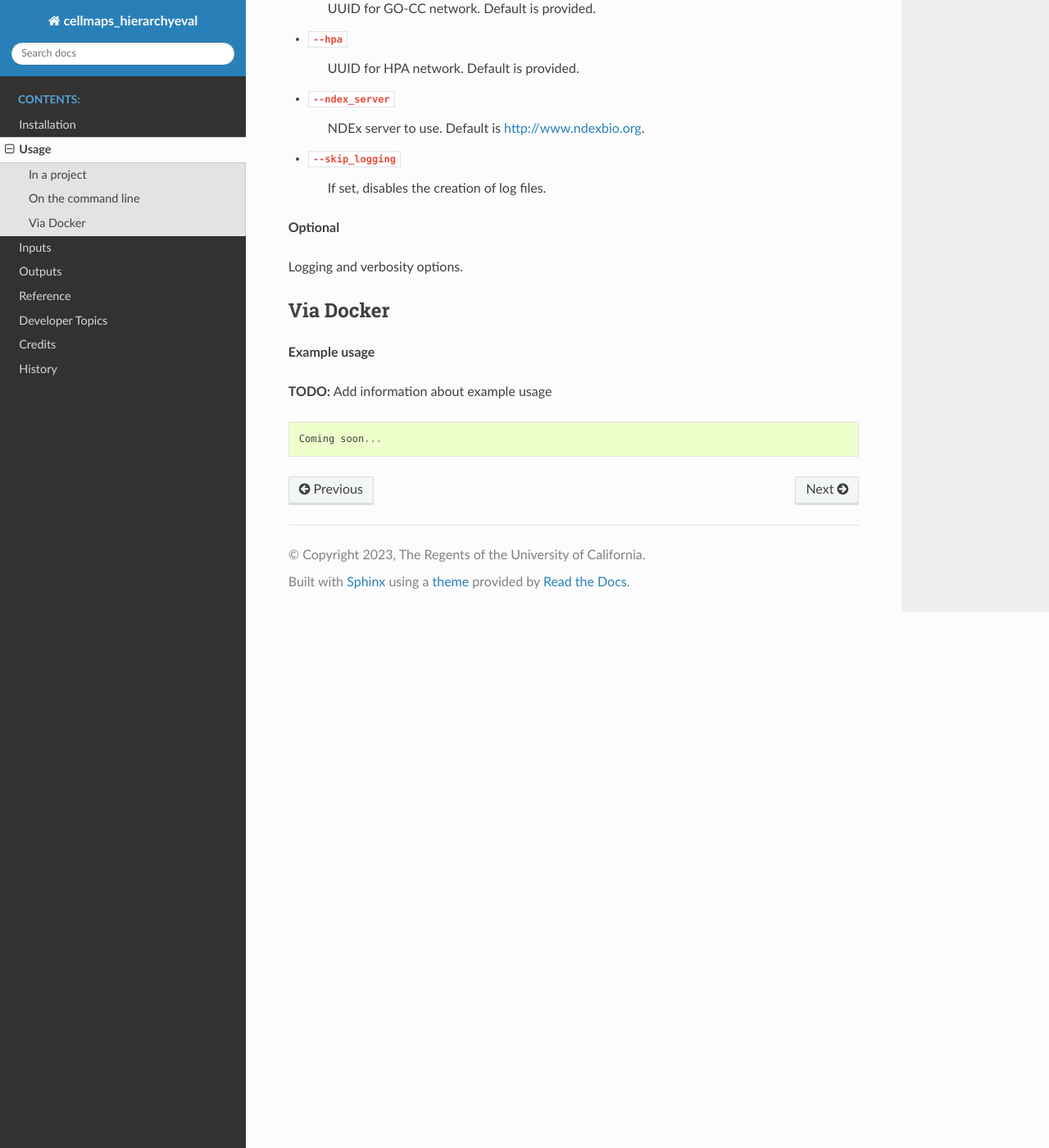
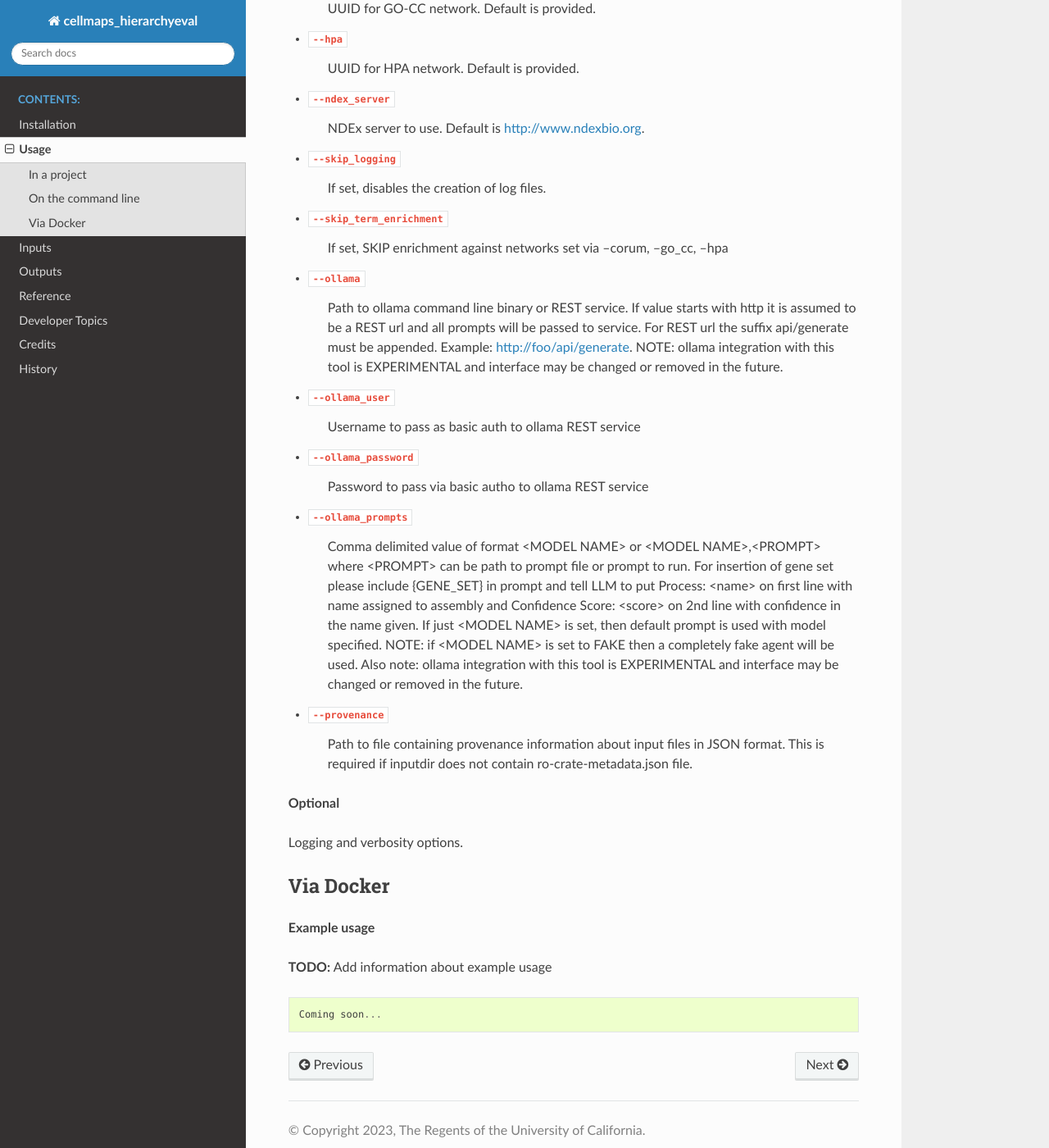
Before and after one commit to wadeschulz/cellmaps_hierarchyeval_experimental, a Sphinx documentation site: the page built from docs/usage.rst, in a window 1280 px wide and 1400 px high, scrolled down 1194 px. Shown: the whole window at 82% size. Built offline with Sphinx 7.4.7 and the Read the Docs theme 3.1.0, drawn with Linux system fonts in a browser that asks for light colours.

Commit message:
Update docs

```diff
--- a/docs/usage.rst
+++ b/docs/usage.rst
@@ -56,6 +56,33 @@ For information invoke :code:`cellmaps_hierarchyevalcmd.py -h`
 - ``--skip_logging``
     If set, disables the creation of log files.
 
+- ``--skip_term_enrichment``
+    If set, SKIP enrichment against networks set via --corum, --go_cc, --hpa
+
+- ``--ollama``
+    Path to ollama command line binary or REST service. If value starts with http it is assumed to be a REST url and
+    all prompts will be passed to service. For REST url the suffix api/generate must be appended.
+    Example: http://foo/api/generate. NOTE: ollama integration with this tool is EXPERIMENTAL and interface may be
+    changed or removed in the future.
+
+- ``--ollama_user``
+    Username to pass as basic auth to ollama REST service
+
+- ``--ollama_password``
+    Password to pass via basic autho to ollama REST service
+
+- ``--ollama_prompts``
+    Comma delimited value of format <MODEL NAME> or <MODEL NAME>,<PROMPT> where <PROMPT> can be path to prompt file or
+    prompt to run. For insertion of gene set please include {GENE_SET} in prompt and tell LLM to put Process: <name> on
+    first line with name assigned to assembly and Confidence Score: <score> on 2nd line with confidence in the name
+    given. If just <MODEL NAME> is set, then default prompt is used with model specified. NOTE: if <MODEL NAME> is set
+    to FAKE then a completely fake agent will be used. Also note: ollama integration with this tool is EXPERIMENTAL and
+    interface may be changed or removed in the future.
+
+- ``--provenance``
+    Path to file containing provenance information about input files in JSON format. This is required if inputdir
+    does not contain ro-crate-metadata.json file.
+
 **Optional**
 
 Logging and verbosity options.
```
